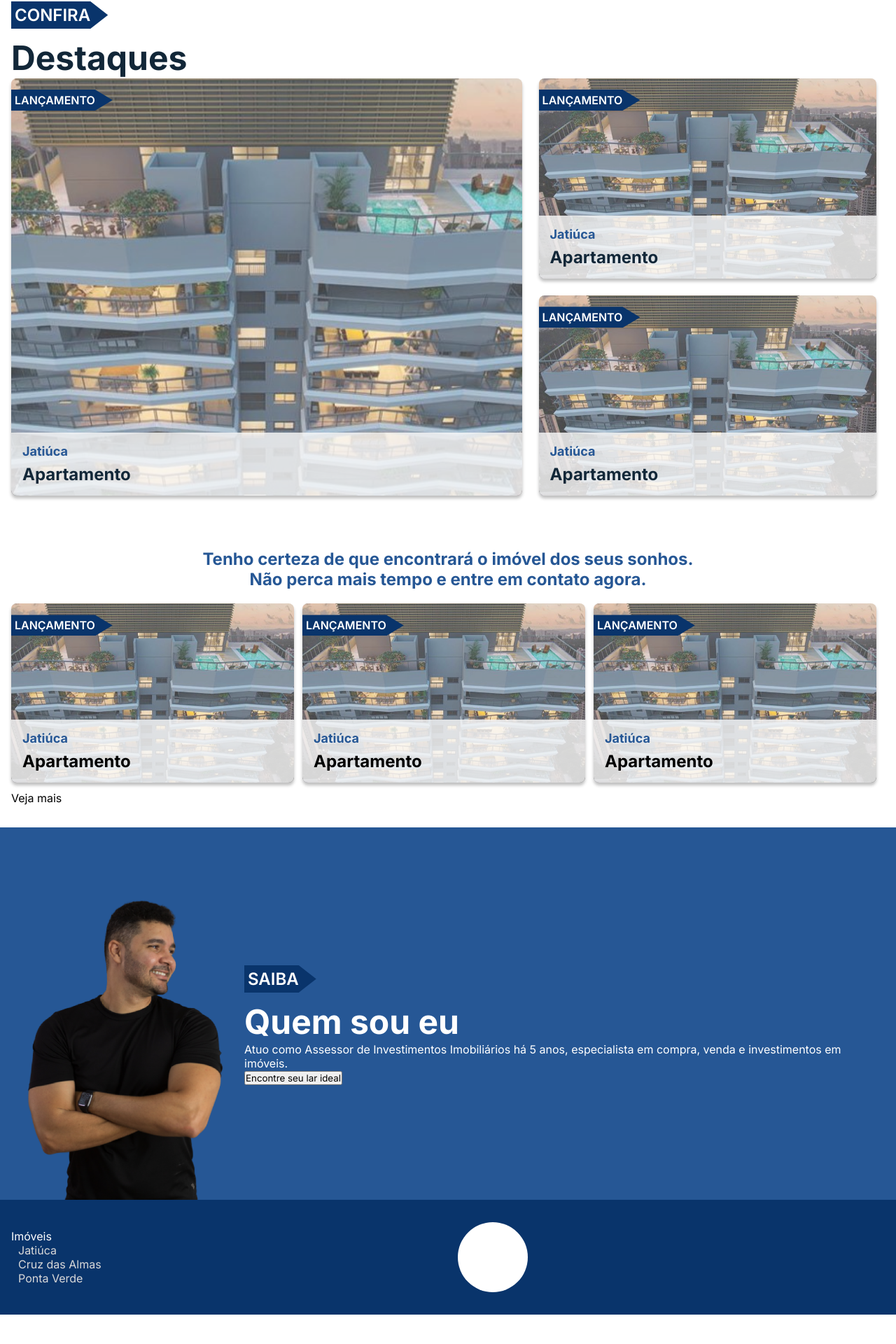
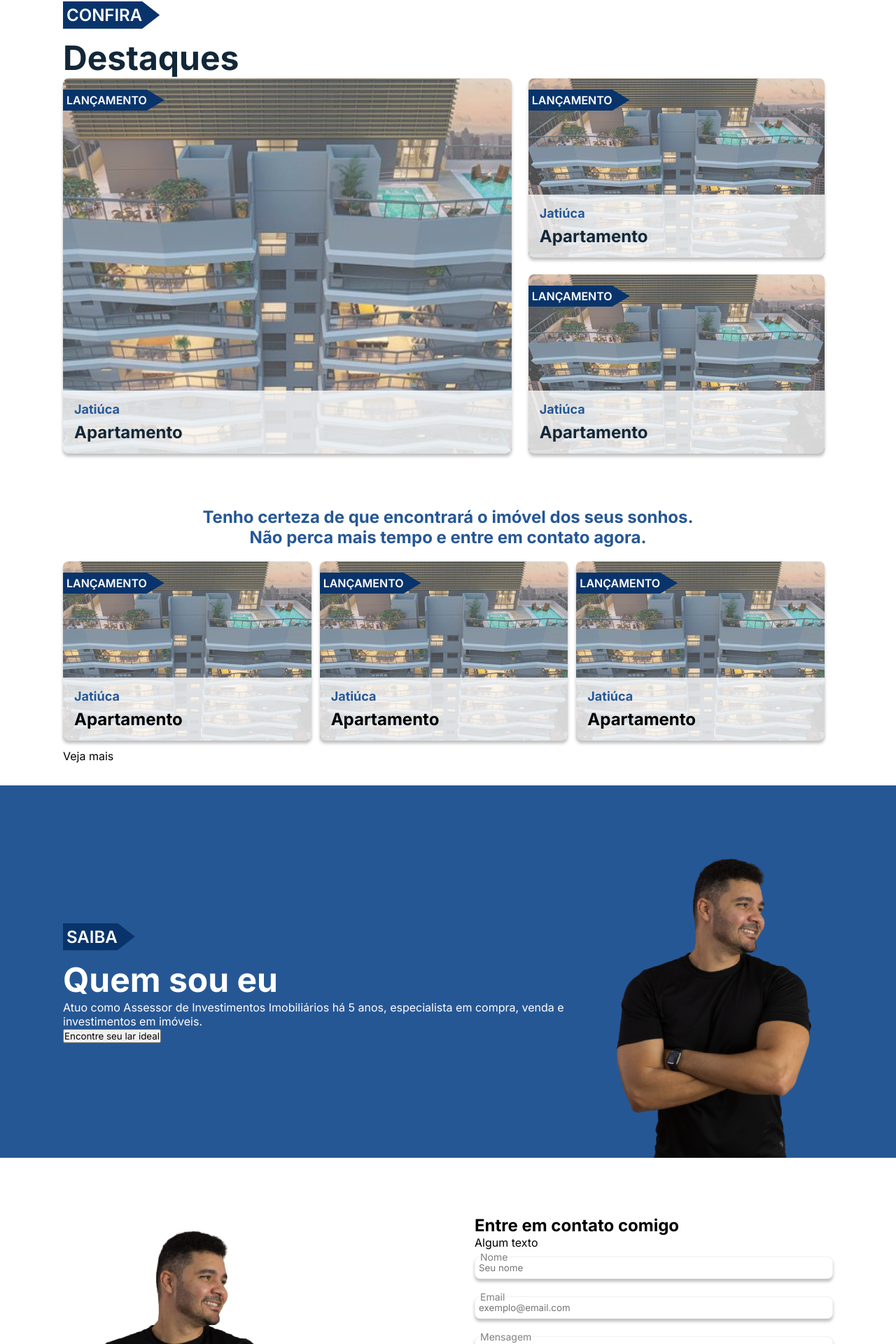
Before and after one commit to DiasJulia/wh-imoveis, a Next.js app: page / in a window 1280 px wide. Shown: the part 878-2798 px from the top of the page at 70% size. Before the commit the page ends 2756 px from the top, so only its background shows below. Built offline with nearby package versions, Linux system fonts and the light colour scheme.

Commit message:
feat: added contact form to home page

```diff
--- a/src/pages/index.tsx
+++ b/src/pages/index.tsx
@@ -1,8 +1,9 @@
 import Head from "next/head";
 import styles from "@/styles/Home.module.css";
-import { Badge, Imovel } from "@/components";
+import { Badge, Imovel, ContactForm } from "@/components";
 
 import {
+  FifthSection,
   Filter,
   FirstSection,
   FourthSection,
@@ -100,7 +101,6 @@ export default function Home() {
           <Link href="/imoveis">Veja mais</Link>
         </ThirdSection>
         <FourthSection>
-          <Image height={500} src={Henrique1} alt="Foto do Henrique" />
           <div>
             <h2>
               <Badge>Saiba</Badge>
@@ -112,7 +112,12 @@ export default function Home() {
             </p>
             <button>Encontre seu lar ideal</button>
           </div>
+          <Image height={500} src={Henrique1} alt="Foto do Henrique" />
         </FourthSection>
+        <FifthSection>
+          <Image height={500} src={Henrique1} alt="Foto do Henrique" />
+          <ContactForm></ContactForm>
+        </FifthSection>
       </main>
     </>
   );
--- a/src/styles/pages/styles.ts
+++ b/src/styles/pages/styles.ts
@@ -18,7 +18,7 @@ export const Filter = styled.div`
   flex-direction: column;
   align-items: center;
   justify-content: center;
-  padding: 2em max(calc(100vw - 1400px) / 2, 1rem);
+  padding: 2em max(calc(100vw - 1100px) / 2, 1rem);
 
   h1 {
     text-transform: uppercase;
@@ -45,7 +45,7 @@ export const WhiteBlock = styled.div`
 `;
 
 export const SecondSection = styled.section`
-  padding: 2em max(calc(100vw - 1400px) / 2, 1rem);
+  padding: 2em max(calc(100vw - 1100px) / 2, 1rem);
   width: 100%;
 
   h2 {
@@ -73,7 +73,7 @@ export const GridLayout = styled.div`
 `;
 
 export const ThirdSection = styled.section`
-  padding: 2em max(calc(100vw - 1400px) / 2, 1rem);
+  padding: 2em max(calc(100vw - 1100px) / 2, 1rem);
   width: 100%;
   .title {
     font-weight: 700;
@@ -95,7 +95,7 @@ export const FourthSection = styled.section`
     color: #fff;
   }
 
-  padding: 2em max(calc(100vw - 1400px) / 2, 1rem) 0;
+  padding: 2em max(calc(100vw - 1100px) / 2, 1rem) 0;
   width: 100%;
   min-height: 300px;
   background-color: #265795;
@@ -104,3 +104,18 @@ export const FourthSection = styled.section`
   justify-content: space-between;
   align-items: center;
 `;
+
+export const FifthSection = styled.section`
+  h2 {
+    font-weight: 700;
+    font-size: 48px;
+    color: #fff;
+  }
+
+  padding: 2em max(calc(100vw - 1100px) / 2, 1rem) 0;
+  width: 100%;
+  min-height: 300px;
+  display: flex;
+  justify-content: space-between;
+  align-items: center;
+`;
```
